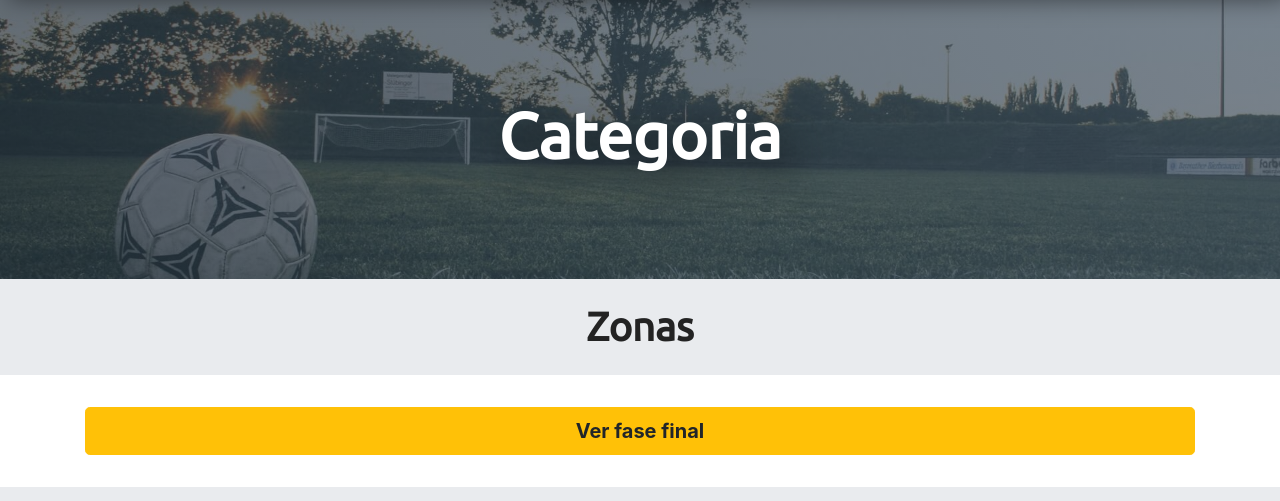
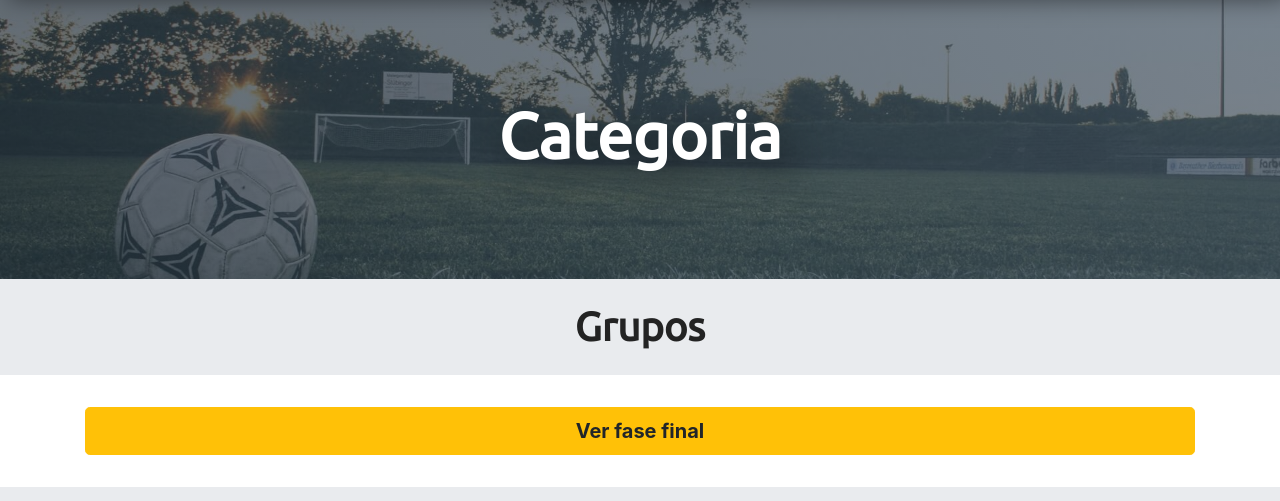
Before and after one commit to EmiBuffet/Tigrecito, a Django app: template tournament/templates/categoria.html in a window 1280 px wide. Shown: the part 76-577 px from the top of the page. Run offline with Django 3.2, Linux system fonts and the light colour scheme; the template is opened without the code that fills it, so the values that code supplies are empty; some libraries are stand-ins or nearby versions; some web fonts are replaced.

Commit message:
Varios cambios para del deploy del sitio

```diff
--- a/tournament/templates/categoria.html
+++ b/tournament/templates/categoria.html
@@ -13,7 +13,7 @@
 <main>
     <div class="heading-container p-4">
         <div class="container">
-            <h1 class="heading-text text-center">Zonas</h1>
+            <h1 class="heading-text text-center">Grupos</h1>
         </div>
     </div>
 
```
